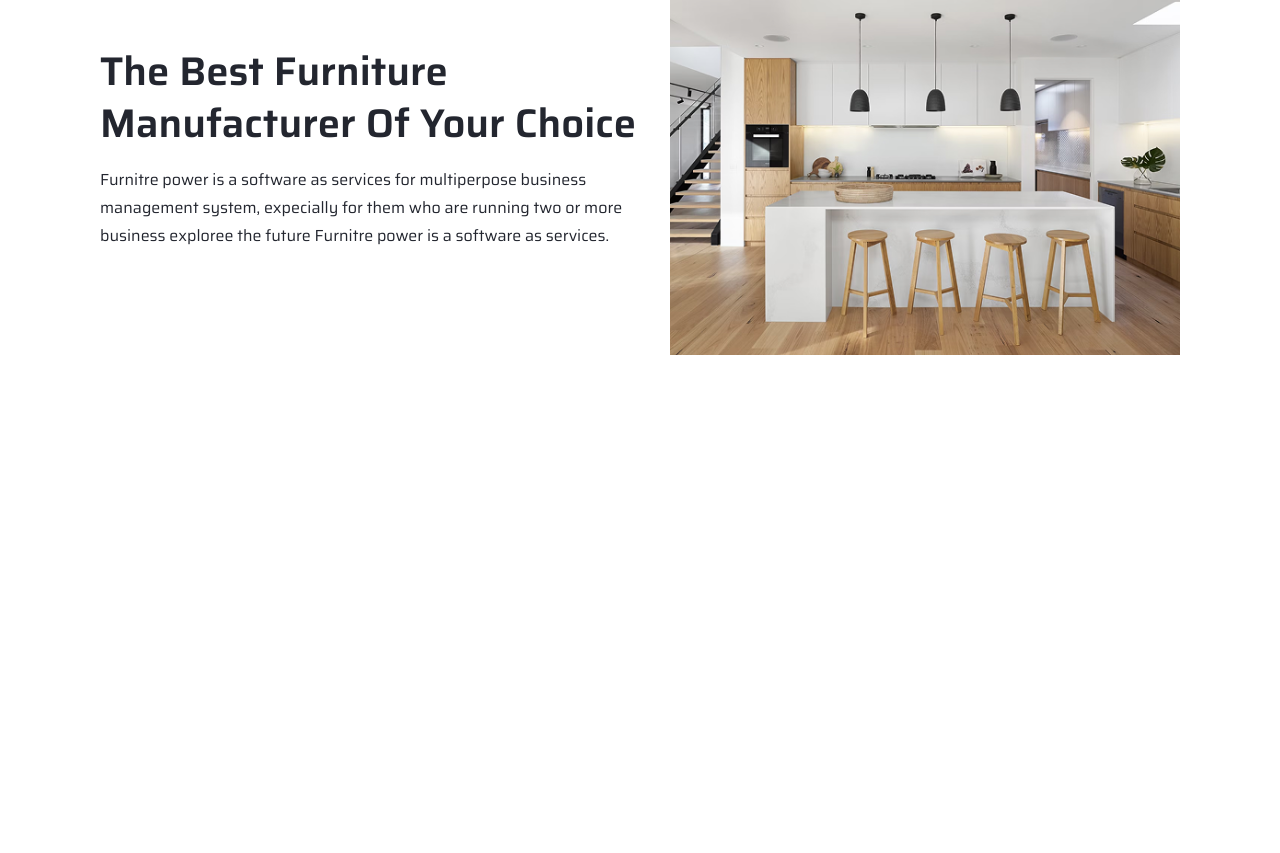
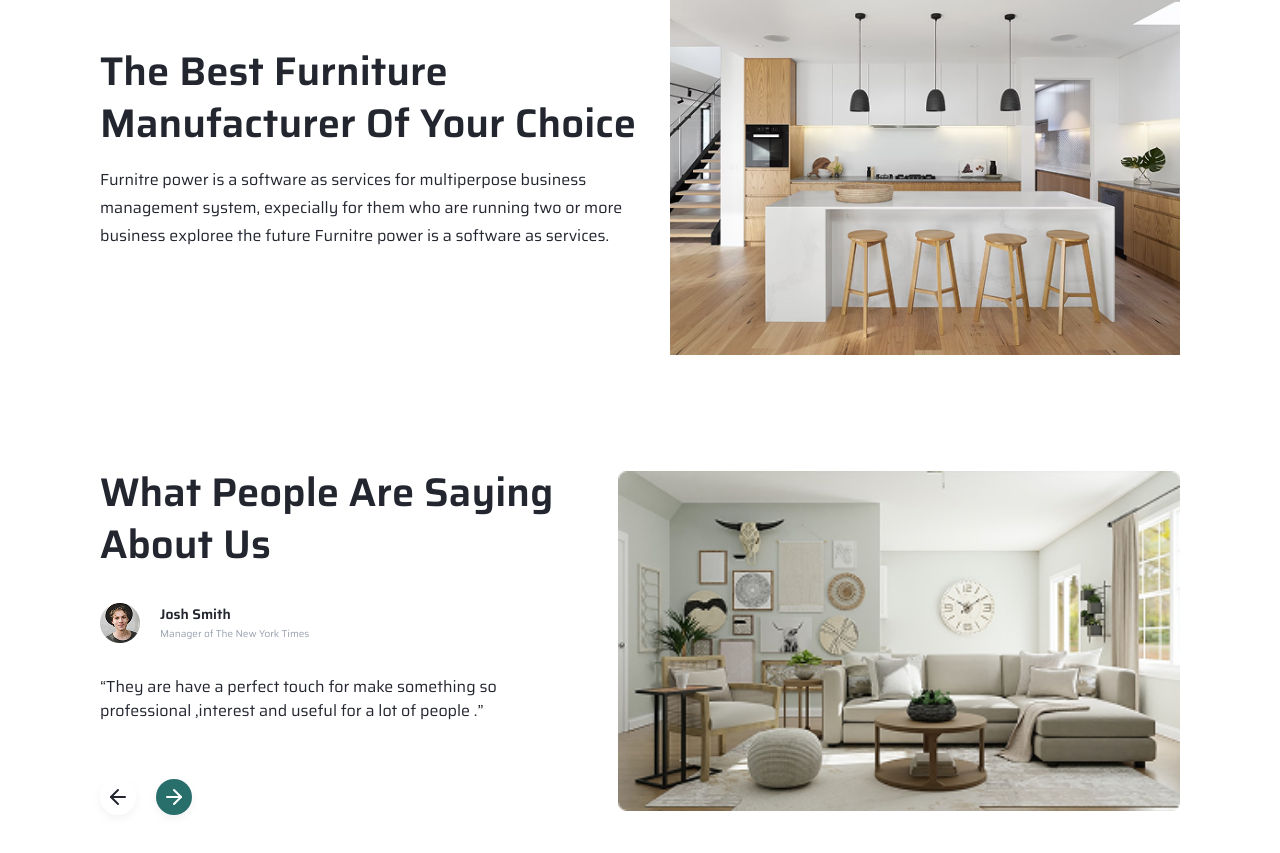
Before and after one commit to dns-2140/Furniture_Landingpage, a React (Vite) app: page / in a window 1280 px wide. Shown: the part 2112-2965 px from the top of the page. Before the commit the page ends 2515 px from the top, so only its background shows below. Built offline with nearby package versions, Linux system fonts and the light colour scheme.

Commit message:
add: Testimonial component

```diff
--- a/src/App.jsx
+++ b/src/App.jsx
@@ -3,6 +3,7 @@ import "./output.css";
 import Features from "./components/Features";
 import NewInStore from "./components/NewInStore";
 import Best from "./components/Best";
+import Testimonial from "./components/Testimonial";
 
 function App() {
   const [isMobileMenuOpen, setIsMobileMenuOpen] = useState(false);
@@ -124,6 +125,7 @@ function App() {
         <Features />
         <NewInStore />
         <Best />
+        <Testimonial />
       </div>
     </>
   );
--- a/src/components/Best.jsx
+++ b/src/components/Best.jsx
@@ -3,7 +3,7 @@ import React from "react";
 const Best = () => {
   return (
     <div className="px-6 mb-12 md:px-[100px]">
-      <div className="flex flex-col md:flex-row md:items-center">
+      <div className="flex flex-col md:flex-row md:items-center md:space-between">
         <div className="text-container-best flex flex-col gap-4 mb-12 md:max-w-[570px]">
           <h3 className="header-style">
             The Best Furniture Manufacturer of your choice
--- /dev/null
+++ b/src/components/Testimonial.jsx
@@ -0,0 +1,56 @@
+import React from "react";
+import { ArrowRight, ArrowLeft } from "lucide-react";
+
+const Testimonial = () => {
+  return (
+    <div className="px-6 mb-12 md:px-[100px] md:py-16">
+      <div className="flex flex-col gap-8 md:flex-row md:items-center">
+        <div className="text-container-testimonials flex flex-col gap-8 md:w-[635px]">
+          <h3 className="header-style">What People Are Saying About Us</h3>
+          <div className="testimonials-user flex gap-5 items-center">
+            <div className="user-image">
+              <img src="/User-testi.png" alt="" />
+            </div>
+            <div className="user-name flex flex-col gap-2">
+              <p className="font-semibold text-[14px] leading-[100%] tracking-[0]">
+                Josh Smith
+              </p>
+              <p className="font-normal text-[10px] leading-[100%] tracking-[0] text-gray-400">
+                Manager of The New York Times
+              </p>
+            </div>
+          </div>
+          <p>
+            “They are have a perfect touch for make something so professional
+            ,interest and useful for a lot of people .”
+          </p>
+          <div className="button-container md:flex mt-6 gap-5 justify-start hidden">
+            <div className="w-[36px] h-[36px] rounded-full flex items-center justify-center shadow-[0px_4px_10px_0px_rgba(15,27,51,0.05)]">
+              <ArrowLeft />
+            </div>
+            <div className="w-[36px] h-[36px] rounded-full flex items-center justify-center shadow-[0px_4px_10px_0px_rgba(15,27,51,0.05)] bg-brand text-white">
+              <ArrowRight />
+            </div>
+          </div>
+        </div>
+        <div className="image-container-best max-w-[340px] max-h-[205px] md:max-w-[562px] md:max-h-[340px] w-full h-full">
+          <img
+            src="/Testimonial-furniture.png"
+            alt=""
+            className="object-contain w-full h-full"
+          />
+          <div className="button-container flex mt-6 gap-5 justify-center md:hidden">
+            <div className="w-[36px] h-[36px] rounded-full flex items-center justify-center shadow-[0px_4px_10px_0px_rgba(15,27,51,0.05)]">
+              <ArrowLeft />
+            </div>
+            <div className="w-[36px] h-[36px] rounded-full flex items-center justify-center shadow-[0px_4px_10px_0px_rgba(15,27,51,0.05)] bg-brand text-white">
+              <ArrowRight />
+            </div>
+          </div>
+        </div>
+      </div>
+    </div>
+  );
+};
+
+export default Testimonial;
--- a/src/input.css
+++ b/src/input.css
@@ -4,6 +4,7 @@
   --font-saira: "Saira", sans-serif;
   --font-inter: "Inter", sans-serif;
   --color-primary-text: rgba(35, 38, 47, 1);
+  --color-brand: rgba(40, 111, 108, 1);
 }
 
 .header-style {
--- a/src/output.css
+++ b/src/output.css
@@ -8,8 +8,10 @@
       "Segoe UI Emoji", "Segoe UI Symbol", "Noto Color Emoji";
     --font-mono: ui-monospace, SFMono-Regular, Menlo, Monaco, Consolas, "Liberation Mono",
       "Courier New", monospace;
-    --color-red-500: oklch(63.7% 0.237 25.331);
     --color-pink-500: oklch(65.6% 0.241 354.308);
+    --color-gray-200: oklch(92.8% 0.006 264.531);
+    --color-gray-300: oklch(87.2% 0.01 258.338);
+    --color-gray-400: oklch(70.7% 0.022 261.325);
     --color-black: #000;
     --color-white: #fff;
     --spacing: 0.25rem;
@@ -31,6 +33,7 @@
     --default-mono-font-family: var(--font-mono);
     --font-saira: "Saira", sans-serif;
     --color-primary-text: rgba(35, 38, 47, 1);
+    --color-brand: rgba(40, 111, 108, 1);
   }
 }
 @layer base {
@@ -230,6 +233,9 @@
   .mt-4 {
     margin-top: calc(var(--spacing) * 4);
   }
+  .mt-6 {
+    margin-top: calc(var(--spacing) * 6);
+  }
   .mt-32 {
     margin-top: calc(var(--spacing) * 32);
   }
@@ -269,11 +275,17 @@
   .hidden {
     display: none;
   }
+  .h-\[36px\] {
+    height: 36px;
+  }
   .h-\[750px\] {
     height: 750px;
   }
   .h-full {
     height: 100%;
+  }
+  .max-h-\[205px\] {
+    max-height: 205px;
   }
   .max-h-\[244px\] {
     max-height: 244px;
@@ -289,6 +301,9 @@
   }
   .min-h-screen {
     min-height: 100vh;
+  }
+  .w-\[36px\] {
+    width: 36px;
   }
   .w-full {
     width: 100%;
@@ -334,6 +349,9 @@
   .justify-center {
     justify-content: center;
   }
+  .justify-start {
+    justify-content: flex-start;
+  }
   .gap-2 {
     gap: calc(var(--spacing) * 2);
   }
@@ -371,6 +389,9 @@
   .overflow-x-auto {
     overflow-x: auto;
   }
+  .rounded-full {
+    border-radius: calc(infinity * 1px);
+  }
   .rounded-lg {
     border-radius: var(--radius-lg);
   }
@@ -379,6 +400,9 @@
   }
   .bg-black {
     background-color: var(--color-black);
+  }
+  .bg-brand {
+    background-color: var(--color-brand);
   }
   .object-contain {
     object-fit: contain;
@@ -431,6 +455,12 @@
     font-size: var(--text-sm);
     line-height: var(--tw-leading, var(--text-sm--line-height));
   }
+  .text-\[10px\] {
+    font-size: 10px;
+  }
+  .text-\[14px\] {
+    font-size: 14px;
+  }
   .text-\[18px\] {
     font-size: 18px;
   }
@@ -441,9 +471,17 @@
     --tw-leading: 1.2;
     line-height: 1.2;
   }
+  .leading-\[100\%\] {
+    --tw-leading: 100%;
+    line-height: 100%;
+  }
   .leading-none {
     --tw-leading: 1;
     line-height: 1;
+  }
+  .font-normal {
+    --tw-font-weight: var(--font-weight-normal);
+    font-weight: var(--font-weight-normal);
   }
   .font-semibold {
     --tw-font-weight: var(--font-weight-semibold);
@@ -453,6 +491,10 @@
     --tw-font-weight: var(--font-weight-thin);
     font-weight: var(--font-weight-thin);
   }
+  .tracking-\[0\] {
+    --tw-tracking: 0;
+    letter-spacing: 0;
+  }
   .tracking-normal {
     --tw-tracking: var(--tracking-normal);
     letter-spacing: var(--tracking-normal);
@@ -460,6 +502,9 @@
   .tracking-tight {
     --tw-tracking: var(--tracking-tight);
     letter-spacing: var(--tracking-tight);
+  }
+  .text-gray-400 {
+    color: var(--color-gray-400);
   }
   .text-white {
     color: var(--color-white);
@@ -473,6 +518,10 @@
   .underline {
     text-decoration-line: underline;
   }
+  .shadow-\[0px_4px_10px_0px_rgba\(15\,27\,51\,0\.05\)\] {
+    --tw-shadow: 0px 4px 10px 0px var(--tw-shadow-color, rgba(15,27,51,0.05));
+    box-shadow: var(--tw-inset-shadow), var(--tw-inset-ring-shadow), var(--tw-ring-offset-shadow), var(--tw-ring-shadow), var(--tw-shadow);
+  }
   .hover\:text-pink-500 {
     &:hover {
       @media (hover: hover) {
@@ -484,6 +533,11 @@
     &:focus {
       --tw-outline-style: none;
       outline-style: none;
+    }
+  }
+  .md\:m-0 {
+    @media (width >= 48rem) {
+      margin: calc(var(--spacing) * 0);
     }
   }
   .md\:mt-0 {
@@ -531,9 +585,9 @@
       height: 1000px;
     }
   }
-  .md\:max-h-\[39px\] {
+  .md\:max-h-\[340px\] {
     @media (width >= 48rem) {
-      max-height: 39px;
+      max-height: 340px;
     }
   }
   .md\:max-h-\[399px\] {
@@ -551,6 +605,11 @@
       width: 508px;
     }
   }
+  .md\:w-\[635px\] {
+    @media (width >= 48rem) {
+      width: 635px;
+    }
+  }
   .md\:max-w-\[240px\] {
     @media (width >= 48rem) {
       max-width: 240px;
@@ -564,6 +623,11 @@
   .md\:max-w-\[554px\] {
     @media (width >= 48rem) {
       max-width: 554px;
+    }
+  }
+  .md\:max-w-\[562px\] {
+    @media (width >= 48rem) {
+      max-width: 562px;
     }
   }
   .md\:max-w-\[570px\] {
@@ -649,6 +713,11 @@
   .md\:py-4 {
     @media (width >= 48rem) {
       padding-block: calc(var(--spacing) * 4);
+    }
+  }
+  .md\:py-16 {
+    @media (width >= 48rem) {
+      padding-block: calc(var(--spacing) * 16);
     }
   }
   .md\:text-\[64px\] {
@@ -837,6 +906,71 @@ li {
   syntax: "*";
   inherits: false;
 }
+@property --tw-shadow {
+  syntax: "*";
+  inherits: false;
+  initial-value: 0 0 #0000;
+}
+@property --tw-shadow-color {
+  syntax: "*";
+  inherits: false;
+}
+@property --tw-shadow-alpha {
+  syntax: "<percentage>";
+  inherits: false;
+  initial-value: 100%;
+}
+@property --tw-inset-shadow {
+  syntax: "*";
+  inherits: false;
+  initial-value: 0 0 #0000;
+}
+@property --tw-inset-shadow-color {
+  syntax: "*";
+  inherits: false;
+}
+@property --tw-inset-shadow-alpha {
+  syntax: "<percentage>";
+  inherits: false;
+  initial-value: 100%;
+}
+@property --tw-ring-color {
+  syntax: "*";
+  inherits: false;
+}
+@property --tw-ring-shadow {
+  syntax: "*";
+  inherits: false;
+  initial-value: 0 0 #0000;
+}
+@property --tw-inset-ring-color {
+  syntax: "*";
+  inherits: false;
+}
+@property --tw-inset-ring-shadow {
+  syntax: "*";
+  inherits: false;
+  initial-value: 0 0 #0000;
+}
+@property --tw-ring-inset {
+  syntax: "*";
+  inherits: false;
+}
+@property --tw-ring-offset-width {
+  syntax: "<length>";
+  inherits: false;
+  initial-value: 0px;
+}
+@property --tw-ring-offset-color {
+  syntax: "*";
+  inherits: false;
+  initial-value: #fff;
+}
+@property --tw-ring-offset-shadow {
+  syntax: "*";
+  inherits: false;
+  initial-value: 0 0 #0000;
+}
 @layer properties {
   @supports ((-webkit-hyphens: none) and (not (margin-trim: inline))) or ((-moz-orient: inline) and (not (color:rgb(from red r g b)))) {
     *, ::before, ::after, ::backdrop {
@@ -847,6 +981,20 @@ li {
       --tw-leading: initial;
       --tw-font-weight: initial;
       --tw-tracking: initial;
+      --tw-shadow: 0 0 #0000;
+      --tw-shadow-color: initial;
+      --tw-shadow-alpha: 100%;
+      --tw-inset-shadow: 0 0 #0000;
+      --tw-inset-shadow-color: initial;
+      --tw-inset-shadow-alpha: 100%;
+      --tw-ring-color: initial;
+      --tw-ring-shadow: 0 0 #0000;
+      --tw-inset-ring-color: initial;
+      --tw-inset-ring-shadow: 0 0 #0000;
+      --tw-ring-inset: initial;
+      --tw-ring-offset-width: 0px;
+      --tw-ring-offset-color: #fff;
+      --tw-ring-offset-shadow: 0 0 #0000;
     }
   }
 }
```
Also changed, not shown: public/Testimonial-furniture.png (added), public/User-testi.png (added).
